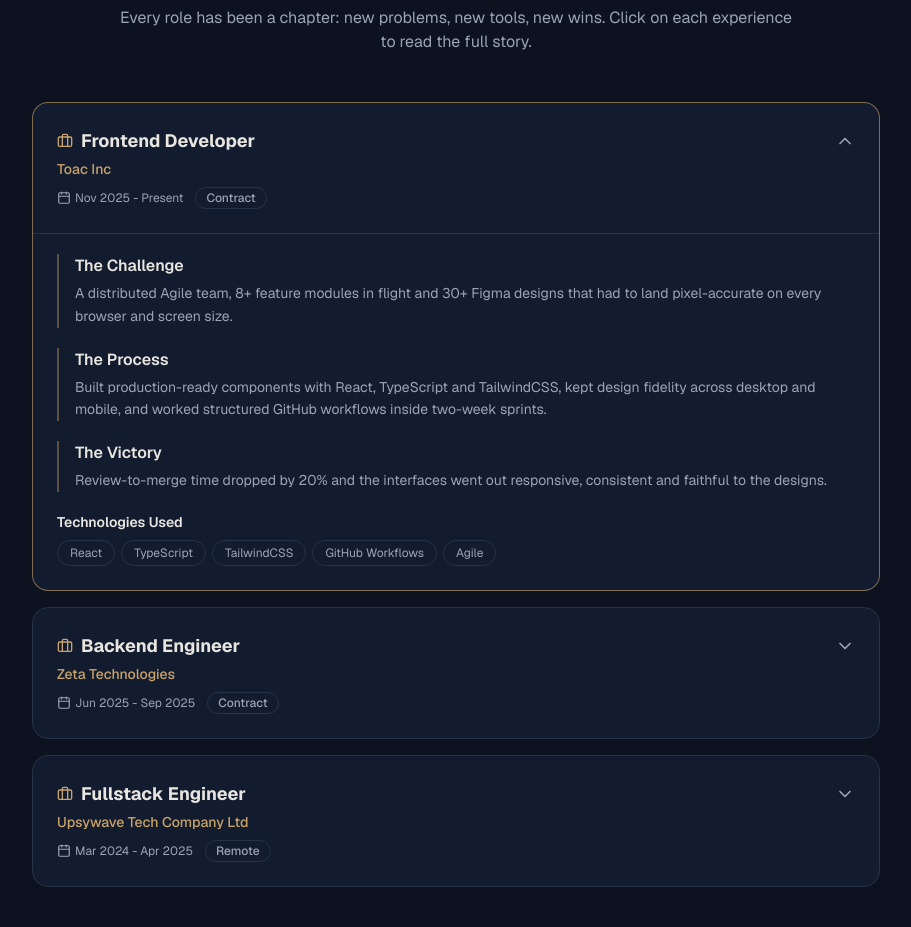
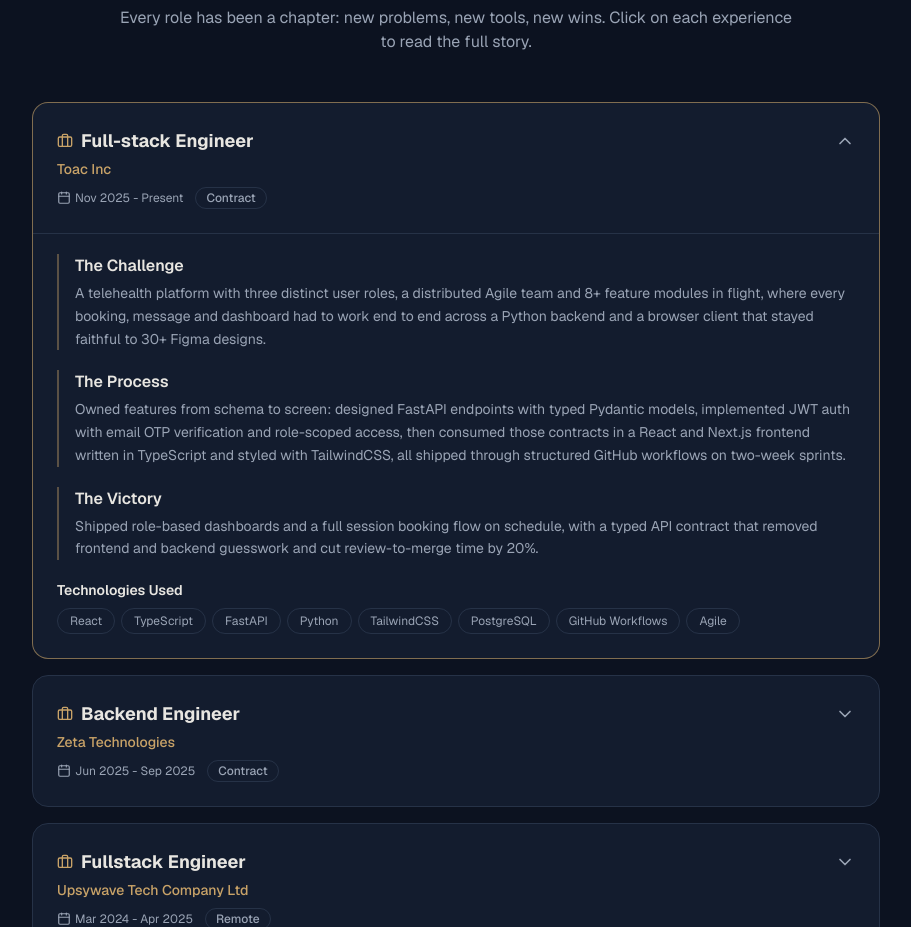
Before and after one commit to emmybest19/my-portfolio, a Next.js app: page / in a window 1280 px wide. Shown: the part 9080-10007 px from the top of the page, without its empty margins (184-1095 px from the left). Built offline with nearby package versions, Linux system fonts and the light colour scheme.

Commit message:
fix: corrected the tech stack used in Toac

```diff
--- a/src/data/experience.ts
+++ b/src/data/experience.ts
@@ -22,17 +22,17 @@ export type ExperienceItem = {
 export const experience: ExperienceItem[] = [
   {
     id: 1,
-    title: "Frontend Developer",
+title: "Full-stack Engineer",
 org: "Toac Inc",
 period: "Nov 2025 - Present",
 type: "Contract",
 challenge:
-      "A distributed Agile team, 8+ feature modules in flight and 30+ Figma designs that had to land pixel-accurate on every browser and screen size.",
+  "A telehealth platform with three distinct user roles, a distributed Agile team and 8+ feature modules in flight, where every booking, message and dashboard had to work end to end across a Python backend and a browser client that stayed faithful to 30+ Figma designs.",
 process:
-      "Built production-ready components with React, TypeScript and TailwindCSS, kept design fidelity across desktop and mobile, and worked structured GitHub workflows inside two-week sprints.",
+  "Owned features from schema to screen: designed FastAPI endpoints with typed Pydantic models, implemented JWT auth with email OTP verification and role-scoped access, then consumed those contracts in a React and Next.js frontend written in TypeScript and styled with TailwindCSS, all shipped through structured GitHub workflows on two-week sprints.",
 victory:
-      "Review-to-merge time dropped by 20% and the interfaces went out responsive, consistent and faithful to the designs.",
-    tech: ["React", "TypeScript", "TailwindCSS", "GitHub Workflows", "Agile"],
+  "Shipped role-based dashboards and a full session booking flow on schedule, with a typed API contract that removed frontend and backend guesswork and cut review-to-merge time by 20%.",
+tech: ["React", "TypeScript", "FastAPI", "Python", "TailwindCSS", "PostgreSQL", "GitHub Workflows", "Agile"],
   },
   {
     id: 2,
```
Lines whose indentation alone changed are shown as unchanged.
